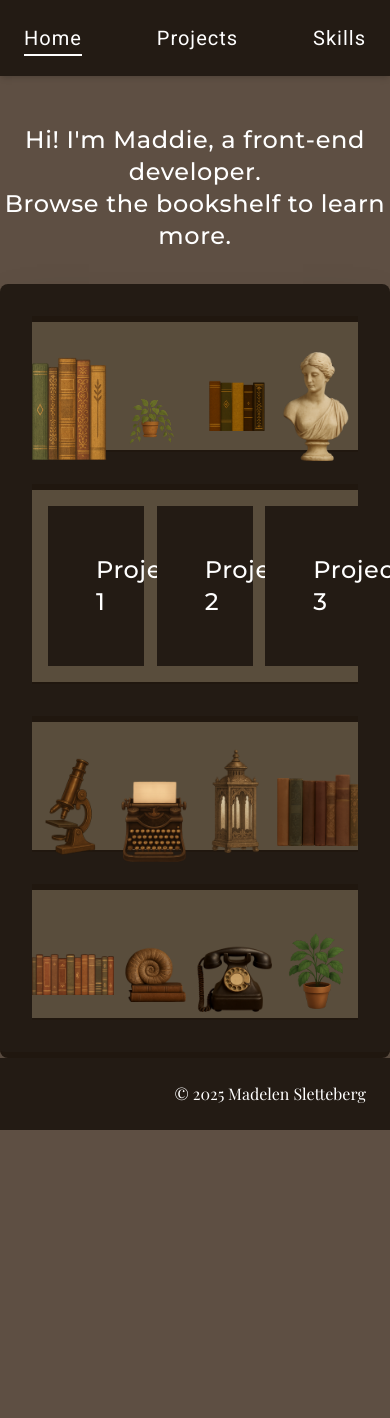
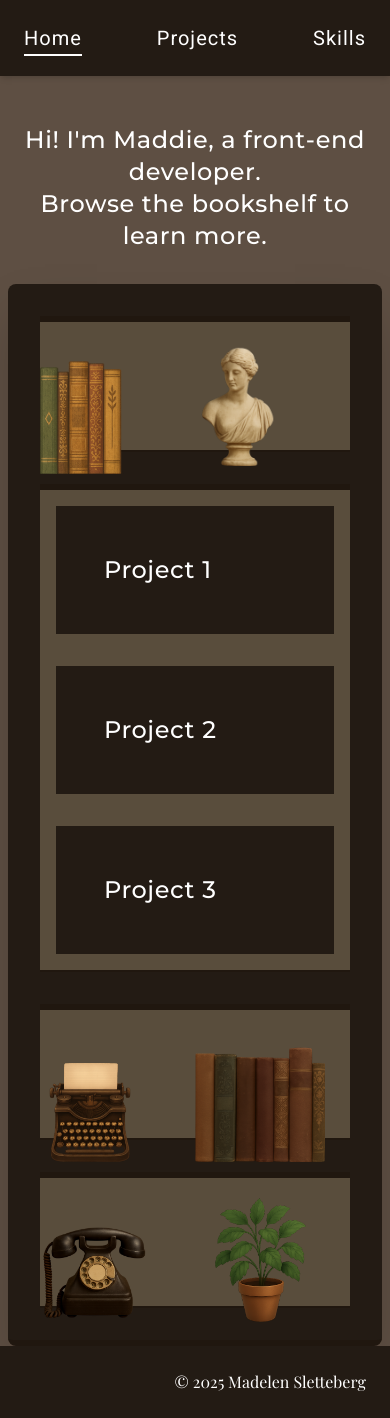
Before and after one commit to maddipaddi/maddipaddi, a React (Vite) app: page / in a window 390 px wide. Before the commit the page ends 1130 px from the top, so only its background shows below. Built offline with nearby package versions, Linux system fonts and the light colour scheme; a web font is replaced by a local one.

Commit message:
feat: make the bookshelf responsive

```diff
--- a/src/components/Bookshelf/index.jsx
+++ b/src/components/Bookshelf/index.jsx
@@ -2,27 +2,27 @@ import { Link } from "react-router";
 
 export default function Bookshelf() {
   return (
-    <article className="mx-auto font-heading text-2xl font-medium tracking-wide">
+    <article className="mx-auto font-heading text-2xl font-medium tracking-wide px-2">
       <h1 className="text-center">Hi! I'm Maddie, a front-end developer.</h1>
       <p className="text-center ">Browse the bookshelf to learn more.</p>
-      <div className="grid gap-y-8 p-8 mt-8 bg-primary rounded-lg shadow-2xl max-w-4xl border-b-6 border-bookshelf-border">
+      <div className="grid gap-y-8 p-8 mt-8 bg-primary rounded-lg shadow-2xl max-w-md md:max-w-2xl xl:max-w-7xl border-b-6 border-bookshelf-border">
         {/* Shelf 1 */}
-        <div className="bg-secondary grid grid-cols-4 border-t-6 border-b-2 border-bookshelf-border">
+        <div className="bg-secondary grid grid-cols-2 md:grid-cols-4 md:grid-rows-1 border-t-6 border-b-2 border-bookshelf-border">
           <img
             src="/assets/bookspines-3-ChatGPT.png"
-            className="h-32 object-contain translate-y-4"
             alt="Decorated bookspines in golden hues."
+            className="h-32 object-contain translate-y-6"
           />
           <img
             src="/assets/plant-ChatGPT.png"
             alt="Hanging plant in a terracotta pot."
-            className="h-32 object-contain translate-y-8"
+            className="h-32 object-contain translate-y-10 hidden md:flex"
           />
 
           <img
             src="/assets/bookspines-ChatGPT.png"
-            className="h-32 object-contain translate-y-4"
             alt="Decorated bookspines in earth tones."
+            className="h-32 object-contain translate-y-6 hidden md:flex"
           />
           <Link to="/about">
             <img
@@ -34,63 +34,69 @@ export default function Bookshelf() {
         </div>
 
         {/* Shelf 2 */}
-        <div className="bg-secondary grid grid-cols-3 border-t-6 border-b-2 border-bookshelf-border">
-          <div className="p-12 m-4 bg-primary">Project 1</div>
-          <div className="p-12 m-4 bg-primary">Project 2</div>
-          <div className="p-12 m-4 bg-primary">Project 3</div>
+        <div className="bg-secondary grid grid-cols-1 md:grid-cols-3 border-t-6 border-b-2 border-bookshelf-border">
+          <div className="p-12 m-4 bg-primary">
+            <h2>Project 1</h2>
+          </div>
+          <div className="p-12 m-4 bg-primary">
+            <h2>Project 2</h2>
+          </div>
+          <div className="p-12 m-4 bg-primary">
+            <h2>Project 3</h2>
+          </div>
         </div>
 
         {/* Shelf 3 */}
-        <div className="bg-secondary grid grid-cols-4 border-t-6 border-b-2 border-bookshelf-border">
+        <div className="bg-secondary grid grid-cols-2 md:grid-cols-4 border-t-6 border-b-2 border-bookshelf-border">
           <img
             src="/assets/microscope-ChatGPT.png"
-            className="h-32 object-contain translate-y-4"
             alt="Old tomey bronze microscope."
+            className="h-32 object-contain translate-y-4 hidden md:flex"
           />
           <Link to="/resume">
             <img
               src="/assets/typewriter-ChatGPT.png"
+              alt="Brown typewriter with a paper loaded."
               className="h-32 object-contain translate-y-6"
-              alt="Brown typewriter with a paper loaded."
             />
           </Link>
 
           <img
             src="/assets/lantern-ChatGPT.png"
-            className="h-32 object-contain translate-y-3"
             alt="Victorian looking gothic lantern."
+            className="h-32 object-contain translate-y-3 hidden md:flex"
           />
           <img
             src="/assets/bookspines-2-ChatGPT.png"
-            className="h-32 object-contain translate-y-5"
             alt="Old looking browntoned bookspines."
+            className="h-32 object-contain translate-y-6"
           />
         </div>
 
         {/* Shelf 4 */}
-        <div className="bg-secondary grid grid-cols-4 border-t-6 border-b-2 border-bookshelf-border">
+        <div className="bg-secondary grid grid-cols-2 md:grid-cols-4 border-t-6 border-b-2 border-bookshelf-border">
           <img
             src="/assets/bookspines-4-ChatGPT.png"
-            className="h-32 object-contain translate-y-4"
             alt="Decorated long row of bookspines."
+            className="h-32 object-contain translate-y-6 hidden md:flex"
           />
 
           <img
             src="/assets/books-n-fossil-ChatGPT.png"
-            className="h-32 object-contain translate-y-4"
             alt="Books laying down with a fossil on top."
+            className="h-32 object-contain translate-y-4 hidden md:flex"
           />
           <Link to="/contact">
             <img
               src="/assets/rotary-phone-ChatGPT.png"
+              alt="Old timey dark brown rotary phone."
               className="h-32 object-contain translate-y-3"
-              alt="Old timey dark brown rotary phone."
             />
           </Link>
           <img
             src="/assets/plant-3-ChatGPT.png"
+            alt="Green plant in a terracotta pot."
             className="h-32 object-contain translate-y-4"
-            alt="Green plant in a terracotta pot."
           />
         </div>
       </div>
```
